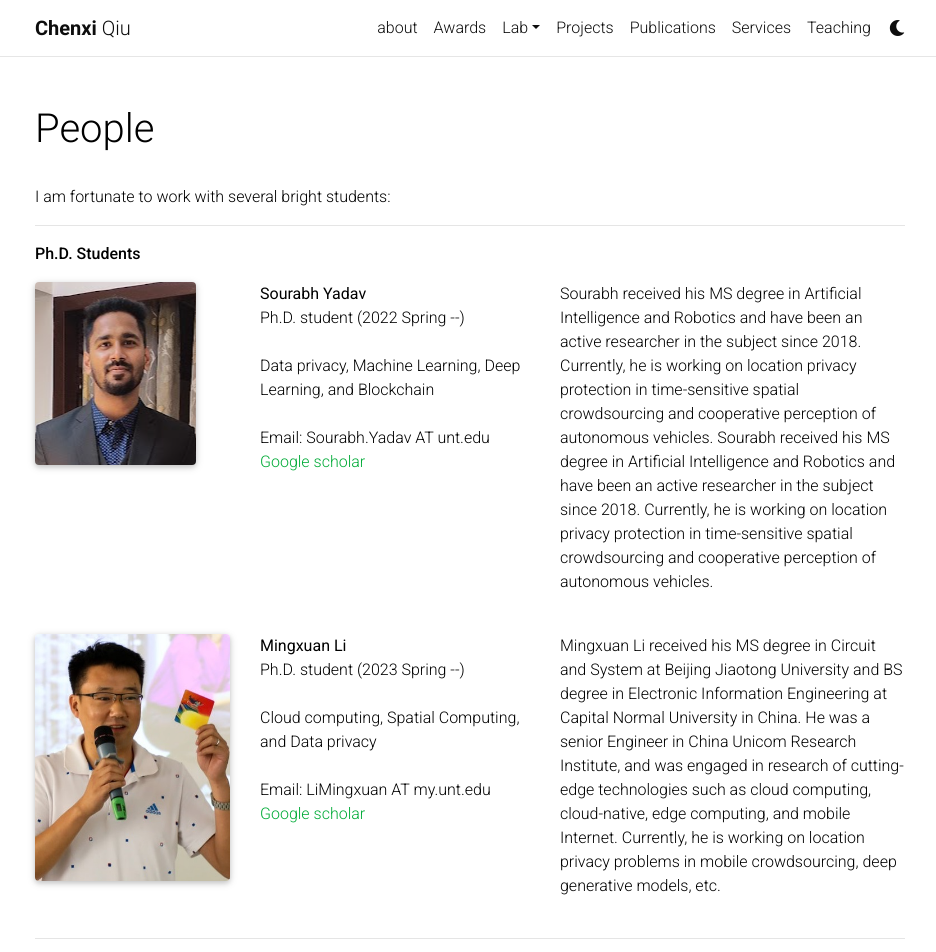
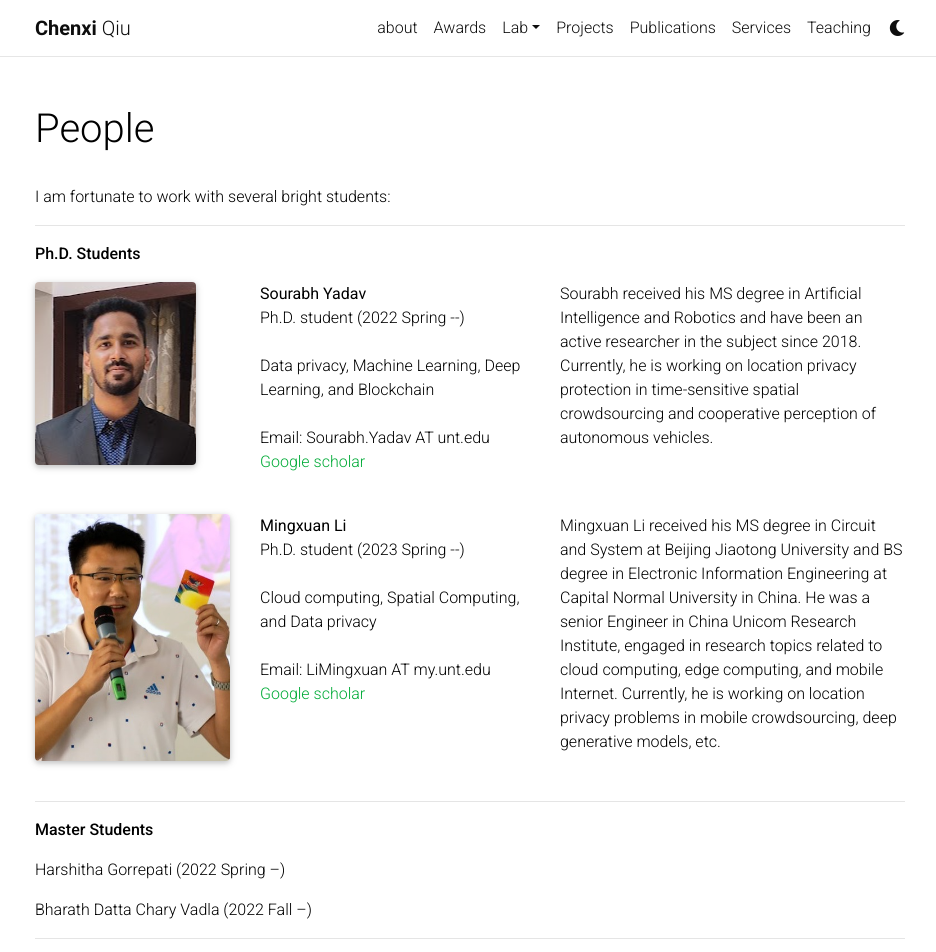
Before and after one commit to chenxiunt/chenxiunt.github.io, a Jekyll site: the page built from _pages/people.md, in a window 1280 px wide and 1400 px high. Shown: the top 952 px of the window, without its empty margins (170-1106 px from the left). Built offline with Jekyll 4.4.1, drawn with Linux system fonts in a browser that asks for light colours; comment, search, counter and statistics services are not loaded; a style sheet for code colours, icons or effects is not loaded.

Commit message:
Update people.md

```diff
--- a/_pages/people.md
+++ b/_pages/people.md
@@ -22,7 +22,7 @@ I am fortunate to work with several bright students:
         <a href="https://scholar.google.com/citations?user=Luc18E4AAAAJ&hl=en">Google scholar</a>
     </div>
     <div class="col-sm-5">
-        Sourabh received his MS degree in Artificial Intelligence and Robotics and have been an active researcher in the subject since 2018. Currently, he is working on location privacy protection in time-sensitive spatial crowdsourcing and cooperative perception of autonomous vehicles.  Sourabh received his MS degree in Artificial Intelligence and Robotics and have been an active researcher in the subject since 2018. Currently, he is working on location privacy protection in time-sensitive spatial crowdsourcing and cooperative perception of autonomous vehicles.
+        Sourabh received his MS degree in Artificial Intelligence and Robotics and have been an active researcher in the subject since 2018. Currently, he is working on location privacy protection in time-sensitive spatial crowdsourcing and cooperative perception of autonomous vehicles.
     </div>
 </div>
 <br>
@@ -39,7 +39,7 @@ I am fortunate to work with several bright students:
         <a href="https://scholar.google.com/citations?user=3cG4lEEAAAAJ&hl=zh-CN&authuser=2">Google scholar</a>
     </div>
     <div class="col-sm-5">
-        Mingxuan Li received his MS degree in Circuit and System at Beijing Jiaotong University and BS degree in Electronic Information Engineering at Capital Normal University in China. He was a senior Engineer in China Unicom Research Institute, and was engaged in research of cutting-edge technologies such as cloud computing, cloud-native, edge computing, and mobile Internet. Currently, he is working on location privacy problems in mobile crowdsourcing, deep generative models, etc.
+        Mingxuan Li received his MS degree in Circuit and System at Beijing Jiaotong University and BS degree in Electronic Information Engineering at Capital Normal University in China. He was a senior Engineer in China Unicom Research Institute, engaged in research topics related to cloud computing, edge computing, and mobile Internet. Currently, he is working on location privacy problems in mobile crowdsourcing, deep generative models, etc.
     </div>
 </div>
 
```
